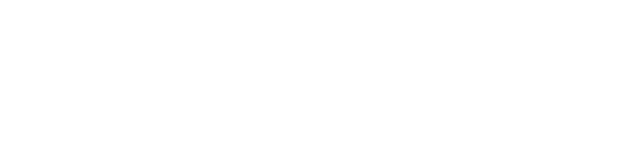
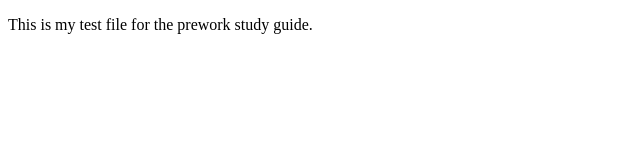
Before and after one commit to ejoseph10/prework-study-guide, a plain HTML site: page index.html in a window 1280 px wide. Shown: the whole page, without its empty margins (0-640 px from the left). Drawn offline with Linux system fonts and the light colour scheme.

Commit message:
Added P tags and some text in the body

```diff
--- a/index.html
+++ b/index.html
@@ -6,7 +6,10 @@
     <meta name="viewport" content="width=device-width, initial-scale=1.0">
     <title>Document</title>
 </head>
+
 <body>
-
+ <p>
+    This is my test file for the prework study guide.
+</p>
 </body>
 </html>
```
